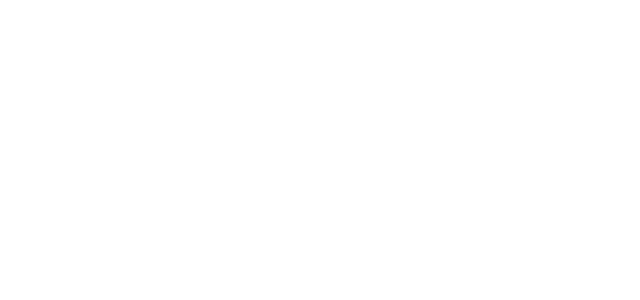
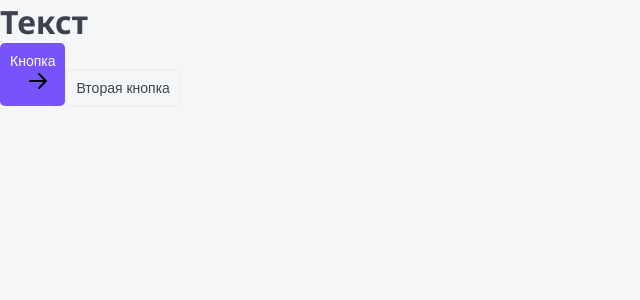
Before and after one commit to SashkaMashina/pharmacy-app, a Next.js app in the folder frontend/: page / in a window 1280 px wide. Shown: the top 300 px of the page, without its empty margins (0-640 px from the left). Built offline with nearby package versions, Linux system fonts and the light colour scheme.

Commit message:
Add component button + globa styles

```diff
--- /dev/null
+++ b/frontend/components/Button/Button.module.css
@@ -0,0 +1,41 @@
+.button {
+    display: inline-block;
+    box-sizing: border-box;
+    padding: 10px;
+    cursor: pointer;
+    text-align: center;
+    border: none;
+    border-radius: 5px;
+    font-size: 14px;
+    transition: all 0.2s;
+}
+
+.primary {
+    color: var(--white);
+    background-color: var(--primary);
+}
+
+.primary svg {
+    fill: var(--white);
+}
+
+.primary:hover {
+    background-color: var(--primary-hover);
+}
+
+.ghost {
+    color: var(--black);
+    background: none;
+    border: 1px solid var(--gray-light);
+}
+
+
+.arrow {
+    display: block;
+    margin-left: 10px;
+}
+
+.down {
+    transform: rotate(90deg);
+    transform: all 0.2s;
+}
--- /dev/null
+++ b/frontend/components/Button/Button.tsx
@@ -0,0 +1,26 @@
+import { JSX } from "react";
+import { ButtonProps } from "./Button.props";
+import React from "react";
+import styles from'./Button.module.css'
+import cn from 'classnames'
+import { Span } from "next/dist/trace";
+
+export const Button = ({ appearance, arrow = 'none',  children, className, ...props}: ButtonProps): JSX.Element => {
+    return(
+        <button
+        className={cn(styles.button, className, {
+            [styles.primary]: appearance == 'primary',
+            [styles.ghost]: appearance == 'ghost',
+        })}
+        {...props}
+        >
+            {children}
+            {arrow !== 'none' && <span className={cn(styles.arrow, {
+                [styles.down]: arrow == 'down',
+                [styles.right]: arrow == 'right'
+            })}>
+                <img src="/icons/ArrowRight.svg"></img>
+                </span>}
+        </button>
+    )
+};
--- a/frontend/components/index.ts
+++ b/frontend/components/index.ts
@@ -0,0 +1,2 @@
+export * from './Htag/Htag'
+export * from './Button/Button'
--- a/frontend/package.json
+++ b/frontend/package.json
@@ -9,6 +9,7 @@
     "lint": "next lint"
   },
   "dependencies": {
+    "classnames": "^2.5.1",
     "next": "15.2.2",
     "react": "^19.0.0",
     "react-dom": "^19.0.0"
--- a/frontend/pages/index.tsx
+++ b/frontend/pages/index.tsx
@@ -1,24 +1,13 @@
-import Head from "next/head";
-import Image from "next/image";
-import { Geist, Geist_Mono } from "next/font/google";
-import styles from "@/styles/Home.module.css";
-
-const geistSans = Geist({
-  variable: "--font-geist-sans",
-  subsets: ["latin"],
-});
-
-const geistMono = Geist_Mono({
-  variable: "--font-geist-mono",
-  subsets: ["latin"],
-});
+import React from "react";
+import { Htag } from "@/components";
+import { Button } from "@/components";
 
 export default function Home() {
   return (
     <>
-      <Head>
-        <title>Pharmacy-app</title>
-      </Head>
+    <Htag tag="h1">Текст</Htag>
+    <Button appearance="primary" arrow="right">Кнопка</Button>
+    <Button appearance="ghost">Вторая кнопка</Button>
     </>
   );
 }
--- a/frontend/styles/globals.css
+++ b/frontend/styles/globals.css
@@ -1,21 +1,27 @@
+@import url('https://fonts.googleapis.com/css2?family=Noto+Sans:wght@100..900&display=swap');
+
 :root {
-  --background: #ffffff;
-  --foreground: #171717;
+  --black: #3B434E;
+  --white: #FFFFFF;
+  --primary: #7653FC;
+  --primary-hover: #5439be;
+  --red: #FC836D;
+  --green: #1DC37E;
+  --hreen-light: #C8F8E4;
+  --font-family: "Noto Sans", serif;
+  --gray-light: #EBEBEB;
 }
+
 
 html,
 body {
   max-width: 100vw;
   overflow-x: hidden;
+  color: var(--black);
+  font-family: var(--font-family);
+  background: #F5F6F8;
 }
 
-body {
-  color: var(--foreground);
-  background: var(--background);
-  font-family: Arial, Helvetica, sans-serif;
-  -webkit-font-smoothing: antialiased;
-  -moz-osx-font-smoothing: grayscale;
-}
 
 * {
   box-sizing: border-box;
```
Also changed, not shown: frontend/components/Button/Button.props.tsx (added, +7 -0 lines), frontend/public/icons/ArrowRight.svg (added), 1 other file (tests, documents, lock files or other folders).
